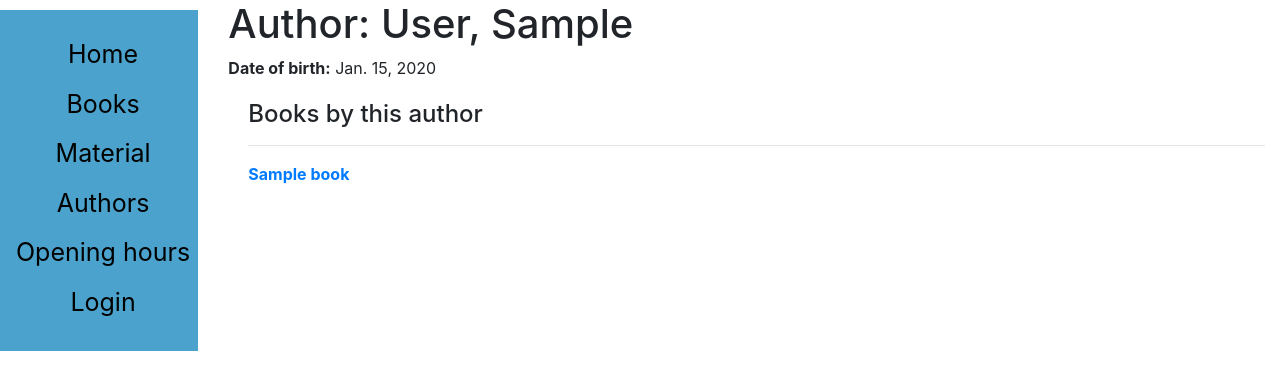
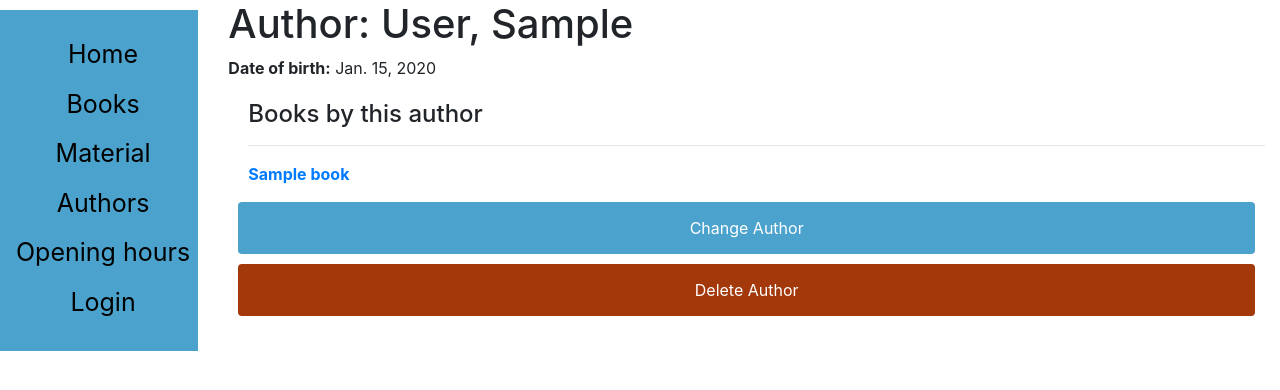
Before and after one commit to moan0s/ILMO2, a Django app: page /library/author/1/ in a window 1280 px wide. Shown: the part 154-544 px from the top of the page. Run offline with Django 3.2, Linux system fonts and the light colour scheme; tables that the repository leaves empty hold one stand-in row (values such as "Sample post"); some libraries are stand-ins or nearby versions.

Commit message:
Style author modification buttons

```diff
--- a/src/library/static/library/css/styles.css
+++ b/src/library/static/library/css/styles.css
@@ -77,11 +77,13 @@ h1 {
     }
 }
 
-.logo{
+.logo {
 }
-.logo img{
+
+.logo img {
     height: 120px;
 }
+
 .sidebar-nav {
     z-index: 1;
     top: 20px;
@@ -91,7 +93,7 @@ h1 {
     padding: 8px 0;
 }
 
-.sidebar-nav-top{
+.sidebar-nav-top {
     padding-left: 0px;
     float: left;
 }
@@ -136,16 +138,26 @@ h1 {
     background-color: #4ba3cd;
 }
 
-.link-button a:link, .link-button a:visited  {
+form, .link-button a:link, .link-button a:visited {
     background-color: #4ba3cd;
     color: white;
     padding: 14px 25px;
     text-align: center;
     text-decoration: none;
-  display: inline-block;
+    display: block;
+    margin: 10px;
     border-radius: 4px;
 }
 
-.link-button a:hover, a:active {
+.link-button a:hover, .link-button a:active {
     background-color: #4090b6;
 }
+
+#delete-button, #delete-button a {
+    margin: 10px;
+    background-color: #a3380a;
+    border-radius: 4px;
+}
+#delete-button:hover, #delete-button a:hover, #delete-button a:active {
+    background-color: #8f2f06;
+}
--- a/src/library/templates/library/author.html
+++ b/src/library/templates/library/author.html
@@ -2,7 +2,7 @@
 
 {% block content %}
     <h1>Author: {{ author }}</h1>
-  <p><strong>Date of birth:</strong> {{ author.date_of_birth  }}</p>
+    <p><strong>Date of birth:</strong> {{ author.date_of_birth }}</p>
 
     <div style="margin-left:20px;margin-top:20px">
         {% if author.book_set.all %}
@@ -10,11 +10,13 @@
 
             {% for book in author.book_set.all %}
                 <hr>
-		  <p><strong><a href="{{ book.get_absolute_url }}">{{ book.title }}</a></strong> </p>
+                <p><strong><a href="{{ book.get_absolute_url }}">{{ book.title }}</a></strong></p>
             {% endfor %}
 
         {% else %}
             <p>No books by this author.</p>
         {% endif %}
     </div>
+    <div class="link-button"><a href="{% url "library:author-update" author.id %}">Change Author</a></div>
+    <div class="link-button" id="delete-button"><a href="{% url "library:author-delete" author.id %}">Delete Author</a></div>
 {% endblock %}
```
Lines whose indentation alone changed are shown as unchanged.
